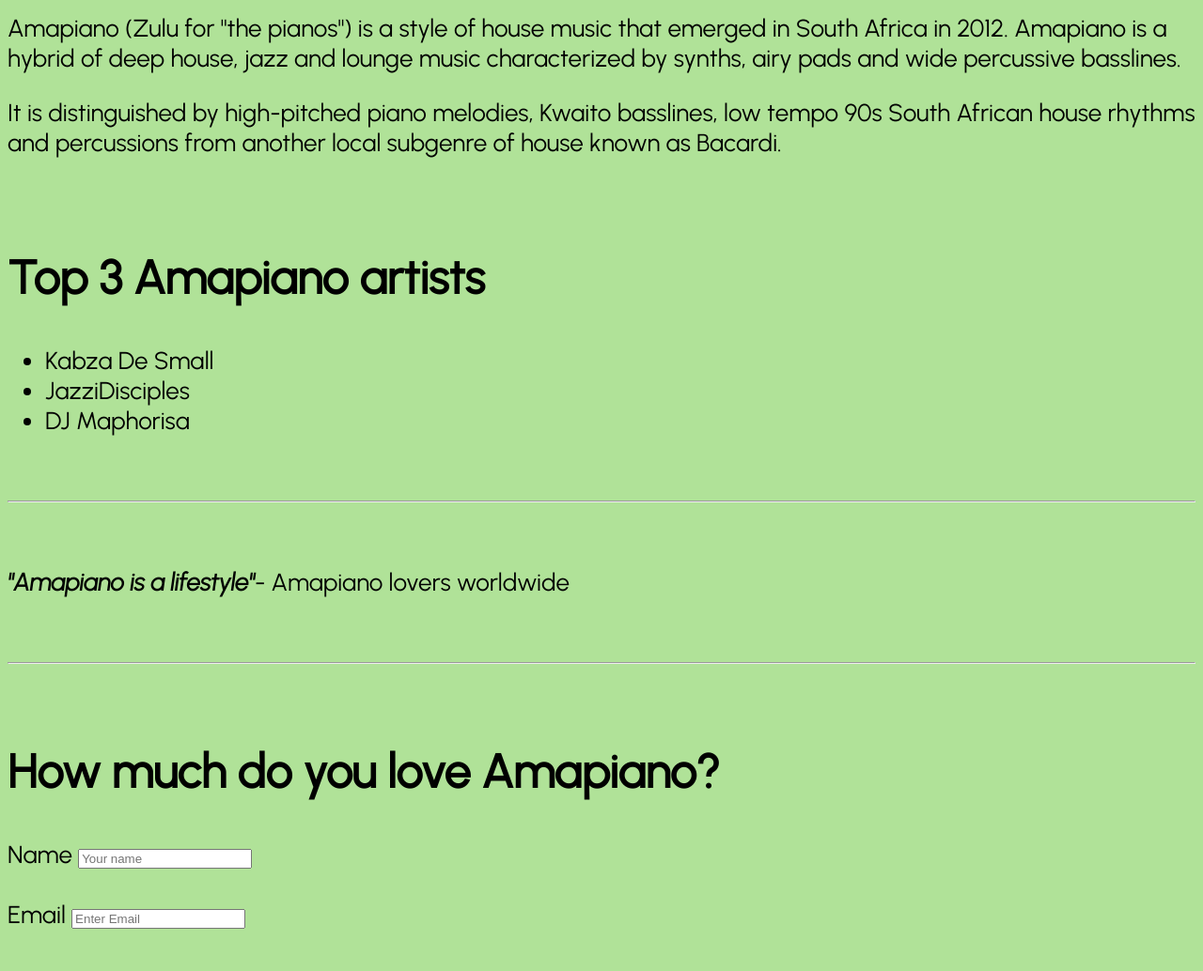
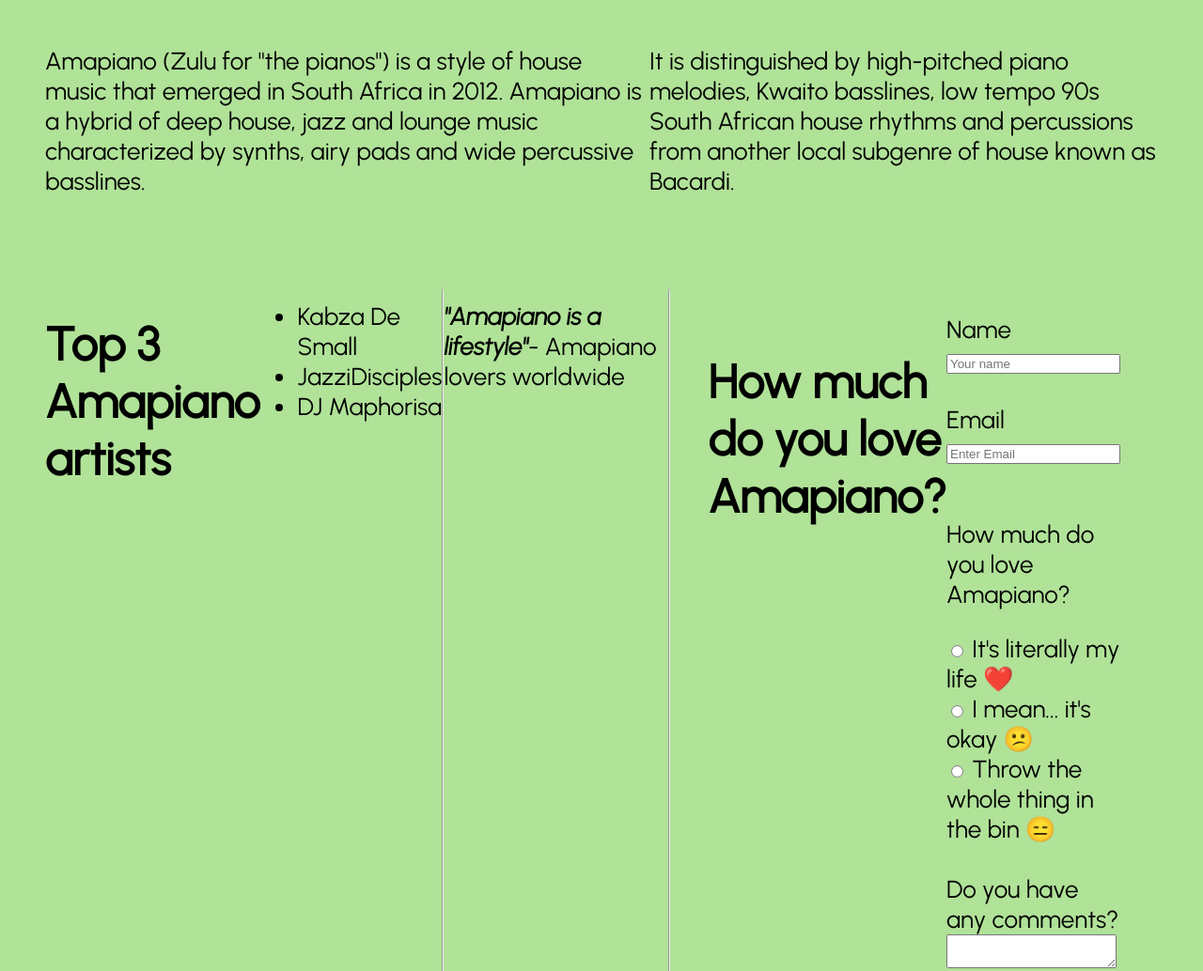
Before and after one commit to Sade-online/black-codher-html-practice-1, a plain HTML site: page index.html in a window 1280 px wide. Shown: the part 596-1630 px from the top of the page at 94% size. Drawn offline with Linux system fonts and the light colour scheme.

Commit message:
added flexbox properties

```diff
--- a/index.html
+++ b/index.html
@@ -14,37 +14,37 @@
 </head>
 
 <body>
-  <div_1>
+
     <h1>Amapiano Fan Page</h1>
     <h2>What do you know about amapiano?</h2>
+
+    <div class = "container">
     <img src="https://media.giphy.com/media/VG7U2RoFj0nAHjPQtx/giphy.gif" alt="Amapiano is life">
+    </div>
 
-
+    <div class = "container">
     <p>Amapiano (Zulu for "the pianos") is a style of house music that emerged in South Africa in 2012. Amapiano is a hybrid of deep house, jazz and lounge music characterized by synths, airy pads and wide percussive basslines.</p>
     <p>It is distinguished by high-pitched piano melodies, Kwaito basslines, low tempo 90s South African house rhythms and percussions from another local subgenre of house known as Bacardi.</p>
-  </div_1>
+    </div>
 
-  <div_2>
-  <h2>Top 3 Amapiano artists</h2>
+    <div class = "container">
+    <h2>Top 3 Amapiano artists</h2>
     <ul>
 
         <li>Kabza De Small</li>
         <li>JazziDisciples</li>
         <li>DJ Maphorisa</li>
     </ul>
-  </div_2>
 
-  <hr/>
-
-  <div_3 >
+    <hr/>
 
     <p><em><strong>"Amapiano is a lifestyle"</strong></em>- Amapiano lovers worldwide</p>
 
-  </div_3>
+    <hr/>
+    <div>
 
-    <hr/>
 
-<div_form>
+<div class = "container">
 
   <h2>How much do you love Amapiano?</h2>
 
@@ -80,6 +80,6 @@
 
   <input type="submit" value="Submit">
 </form>
-</div_form>
+</div>
 </body>
 </html>
--- a/style.css
+++ b/style.css
@@ -32,9 +32,19 @@ body{
     color: #000;
 }
 
+.container {
+    display: flex;
+    justify-content: center;
+    align-items: stretch;
+    padding: 20px;
+    margin: 20px;
+}
+
+/* potentially redundanct css
 div_1, div_2, div_3, div_form{
     padding: 1px;
     margin: 3px;
 }
+*/
 
 }
```
